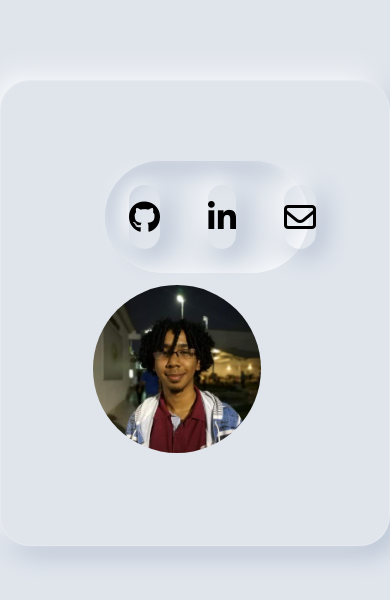
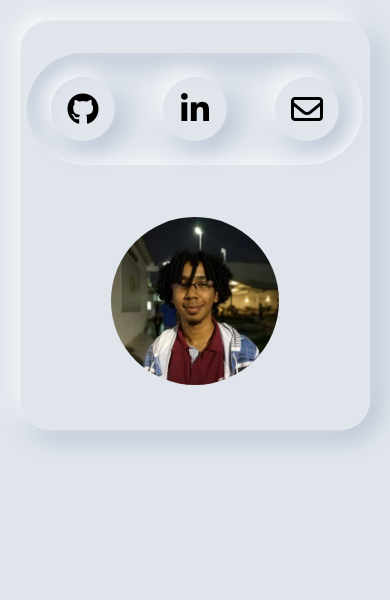
Before and after one commit to nicolas-camacho/mysite, a Vue app: page / in a window 390 px wide. Shown: the top 600 px of the page. Built offline with nearby package versions, Linux system fonts and the light colour scheme.

Commit message:
:lipstick: defining layout

```diff
--- a/src/App.vue
+++ b/src/App.vue
@@ -17,6 +17,6 @@ export default {
 
 <style>
 html {
-	background-color: #e0e5ec;
+  @apply bg-main;
 }
 </style>
--- a/src/components/bar.vue
+++ b/src/components/bar.vue
@@ -1,12 +1,18 @@
 <template>
-	<div class="shadow-neu_in rounded-full sm:absolute sm:left-0 ml-6 flex sm:block sm:w-auto">
-		<div class="h-16 w-16 rounded-full shadow-neu icon m-6 text-center flex flex-col justify-center">
+  <div class="shadow-neu_in rounded-full flex md:block">
+    <div
+      class="h-16 w-16 rounded-full shadow-neu icon m-6 text-center flex flex-col justify-center"
+    >
       <i class="fab fa-github fa-2x object-center"></i>
     </div>
-		<div class="h-16 w-16 rounded-full shadow-neu icon m-6 text-center flex flex-col justify-center">
+    <div
+      class="h-16 w-16 rounded-full shadow-neu icon m-6 text-center flex flex-col justify-center"
+    >
       <i class="fab fa-linkedin-in fa-2x object-center"></i>
     </div>
-		<div class="h-16 w-16 rounded-full shadow-neu icon m-6 text-center flex flex-col justify-center">
+    <div
+      class="h-16 w-16 rounded-full shadow-neu icon m-6 text-center flex flex-col justify-center"
+    >
       <i class="far fa-envelope fa-2x object-center"></i>
     </div>
   </div>
@@ -14,12 +20,17 @@
 
 <script>
 export default {
-	name: "bar"
+  name: "bar",
+  data() {
+    return {
+      intern: true
+    };
+  }
 };
 </script>
 
 <style scoped>
 .icon:active {
-	box-shadow: 0 0 0 0;
+  @apply shadow-plain;
 }
 </style>
--- a/src/components/home.vue
+++ b/src/components/home.vue
@@ -1,13 +1,19 @@
 <template>
-	<div class="terminal container mx-auto m-20 rounded-xl shadow-neu bg-main border-neu p-20 sm:flex items-center justify-center sm:relative">
+  <div class="terminal m-md md:m-xl rounded-xl shadow-neu bg-main border-neu py-8 sm:px-5 md:flex">
+    <div class="sm:5/5 md:w-1/5 flex justify-center md:justify-start">
       <bar />
-		<img class="h-48 w-48 rounded-full perfil p-3 content-center" src="../assets/img/perfil.jpeg" />
+    </div>
+    <div class="sm:w-5/5 md:w-4/5 justify-center flex items-center mt-10">
+      <img
+        class="h-48 w-48 rounded-full perfil hover:shadow-neu p-3 content-center"
+        src="../assets/img/perfil.jpeg"
+      />
+    </div>
   </div>
 </template>
 
 <script>
-
-import bar from './bar'
+import bar from "./bar";
 
 export default {
   name: "home",
@@ -27,11 +33,10 @@ export default {
 }
 
 .perfil:hover {
-	box-shadow: -6px -6px 26px 0 #ffffff, 6px 6px 26px 0 #a3b1c6;
   transition: all 500ms;
 }
 
 .perfil:active {
-	box-shadow: inset -6px -6px 26px 0 #ffffff, inset 6px 6px 26px 0 #a3b1c6;
+  @apply shadow-neu_in;
 }
 </style>
--- a/tailwind.config.js
+++ b/tailwind.config.js
@@ -9,9 +9,15 @@ module.exports = {
         neu_in: 'inset -6px -6px 26px 0 #ffffff, inset 6px 6px 26px 0 #a3b1c6',
         plain: '0 0 0 0'
       },
-      backgroundColor: theme => ({
+      backgroundColor: {
         main: '#e0e5ec'
-      })
+      },
+      margin: {
+        sm: '10px',
+        md: '20px',
+        lg: '30px',
+        xl: '100px'
+      }
     }
   },
   variants: {},
```
Lines whose indentation alone changed are shown as unchanged.
